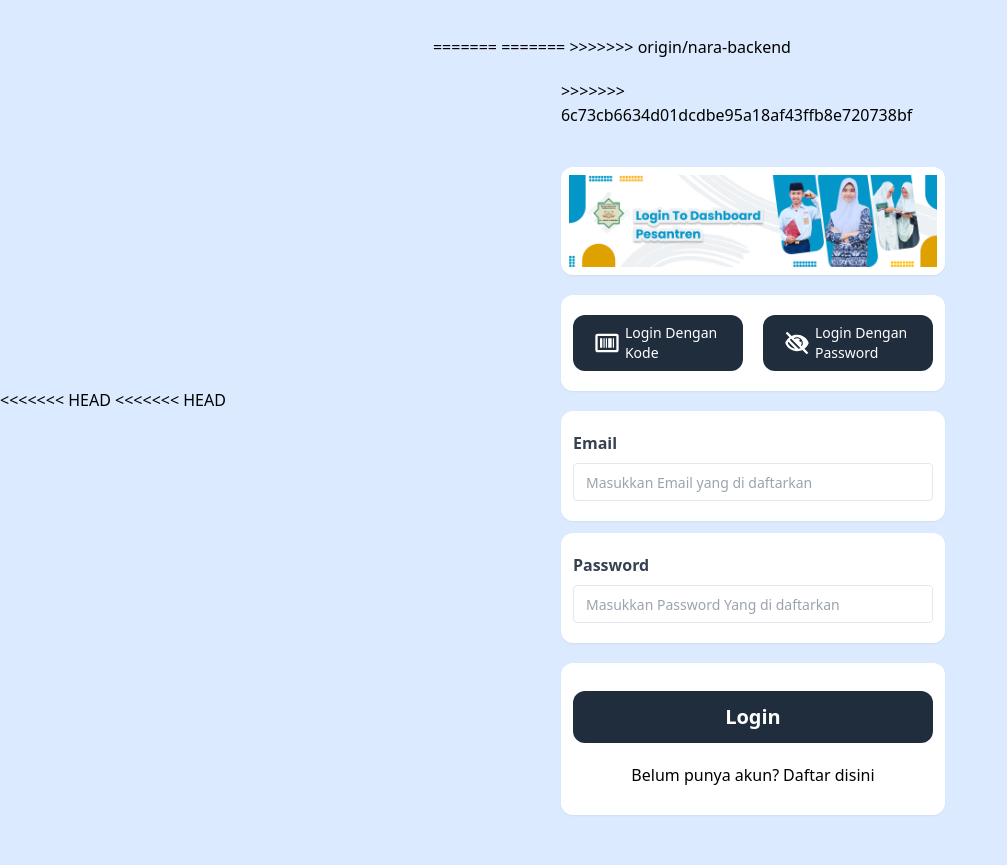
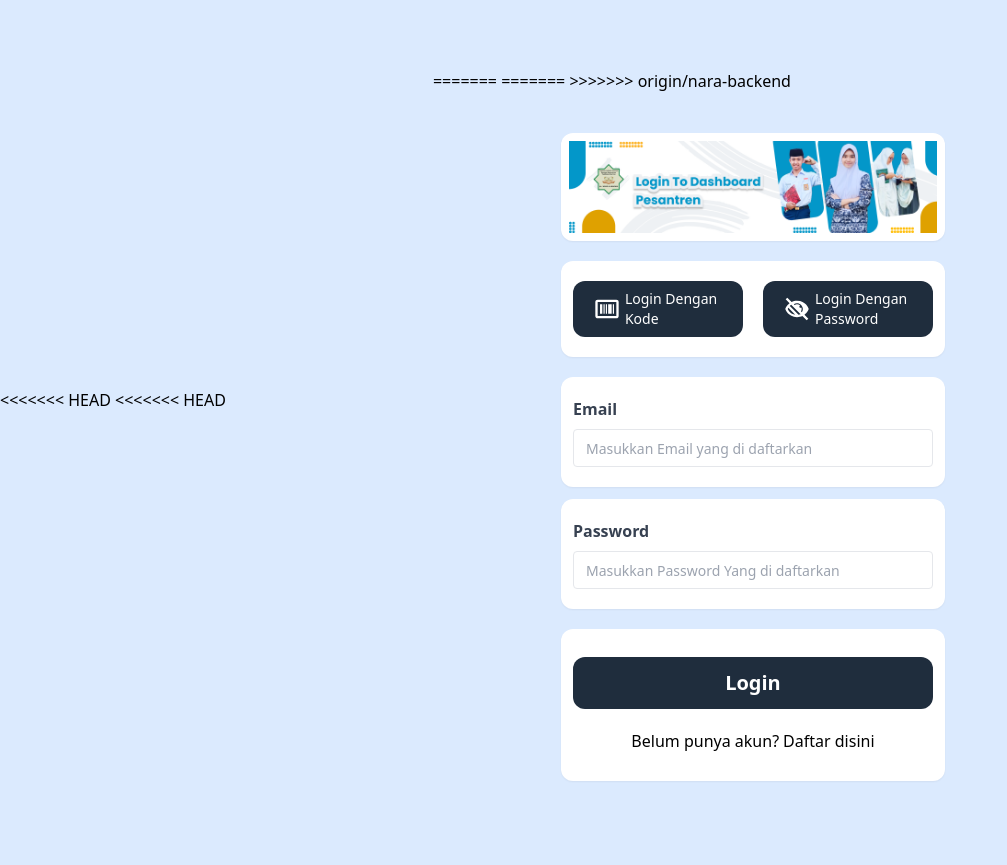
Before and after one commit to HilmiAnugrah/projek-am, a PHP site: page /project-am/login in a window 1280 px wide. Shown: the whole page, without its empty margins (0-1007 px from the left). After the commit the page ends 781 px from the top, so only its background shows below. Run offline with PHP 8.4, Linux system fonts and the light colour scheme; style sheets or scripts are compiled from the project's sources.

Commit message:
menambaha login

```diff
--- a/src/pages/login/login.php
+++ b/src/pages/login/login.php
@@ -65,7 +65,7 @@ if (isset($_POST['buttonCode'])) {
     }
     ?>
     <div class="w-[90%] lg:w-[60%] mx-auto mb-[50px] flex flex-col gap-5">
->>>>>>> 6c73cb6634d01dcdbe95a18af43ffb8e720738bf
+
         <div class="flex flex-col gap-5">
             <div class="w-full bg-white shadow-sm py-2 px-2 mt-5 rounded-xl">
                 <img src="<?= baseUrl("src/img/banner-login.png"); ?>" alt="">
```
